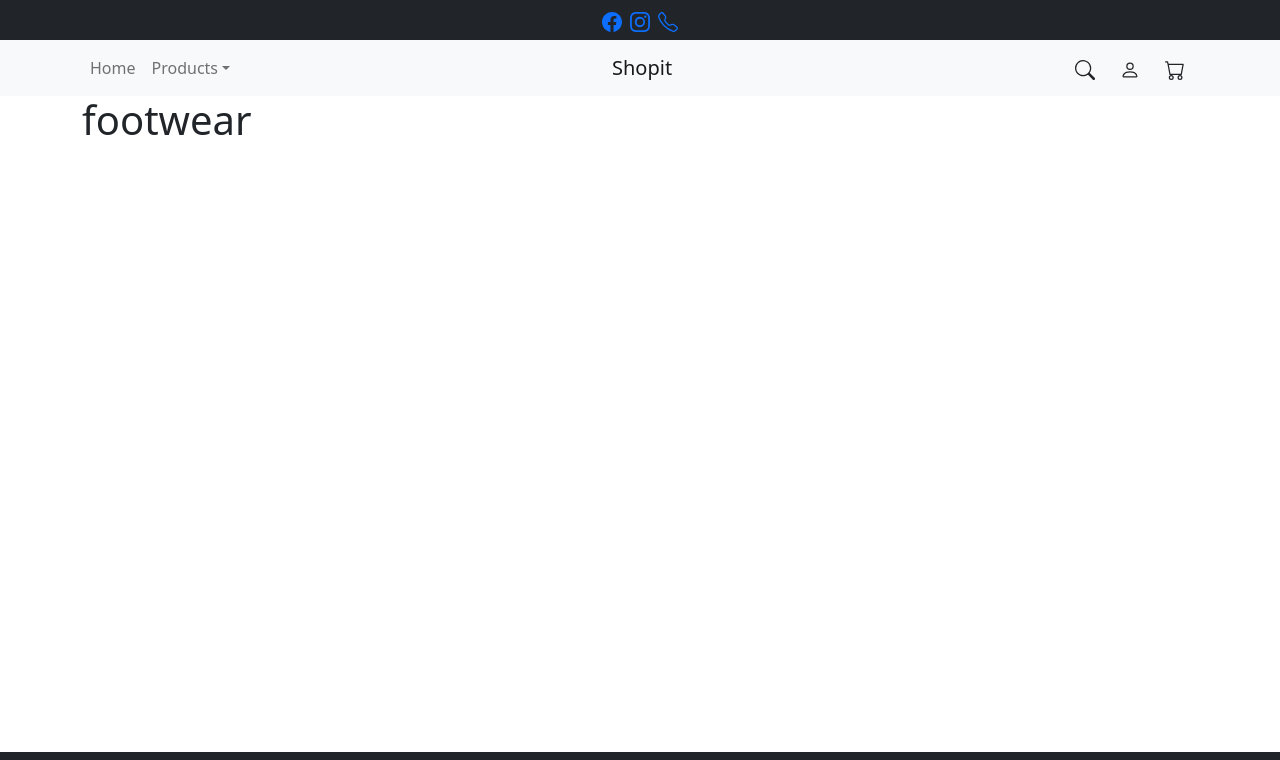
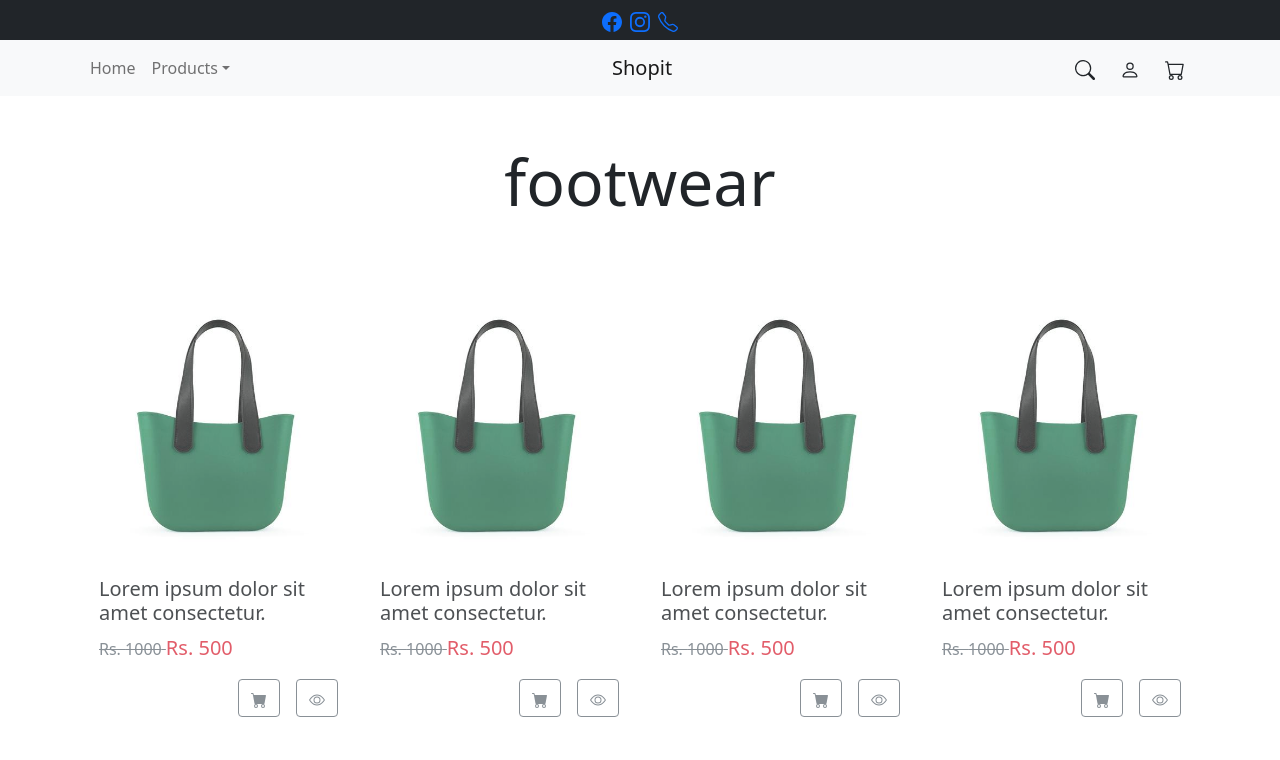
Before and after one commit to faris-xhan/shopit-nextjs, a Next.js app: page /category/footwear in a window 1280 px wide. Shown: the top 760 px of the page. Built offline with nearby package versions, Linux system fonts and the light colour scheme.

Commit message:
:recycle: refactor products creat product list

```diff
--- /dev/null
+++ b/components/Banner.jsx
@@ -0,0 +1,9 @@
+import Container from 'react-bootstrap/Container';
+
+export const Banner = (props) => {
+  return (
+    <Container className="p-5">
+      <h1 className="text-center display-3">{props.title}</h1>
+    </Container>
+  );
+};
--- /dev/null
+++ b/components/ProductsList.jsx
@@ -0,0 +1,27 @@
+import Container from 'react-bootstrap/Container';
+import Row from 'react-bootstrap/Row';
+import Col from 'react-bootstrap/Col';
+import { ProductCard } from './ProductCard';
+
+const product = {
+  id: 1,
+  title: 'Lorem ipsum dolor sit amet consectetur.',
+  isSale: true,
+  oldPrice: 1000,
+  price: 500,
+  mediaSrc: '/assets/images/products/product.jpg',
+};
+export const ProductList = (props) => {
+  const { products } = props;
+  return (
+    <Container className="p-2">
+      <Row>
+        {products.map((p, idx) => (
+          <Col xs={6} md={4} xl={3} key={idx} className="p-1 ">
+            <ProductCard product={product} />
+          </Col>
+        ))}
+      </Row>
+    </Container>
+  );
+};
--- a/pages/category/[id].js
+++ b/pages/category/[id].js
@@ -1,10 +1,13 @@
 import categories from '../../mock/categories.json';
 import Container from 'react-bootstrap/Container';
+import { Banner } from '../../components/Banner';
+import { ProductList } from '../../components/ProductsList';
 
 const Category = ({ category }) => {
   return (
     <Container>
-      <h1>{category}</h1>
+      <Banner title={category} />
+      <ProductList products={[1, 2, 3, 4, 5, 6, 7, 8, 9, 10, 12, 13]} />
     </Container>
   );
 };
```
Also changed, not shown: components/TrendyItemsSection.jsx (+2 -17 lines).
